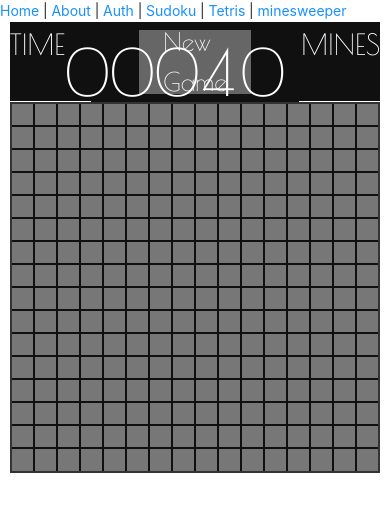
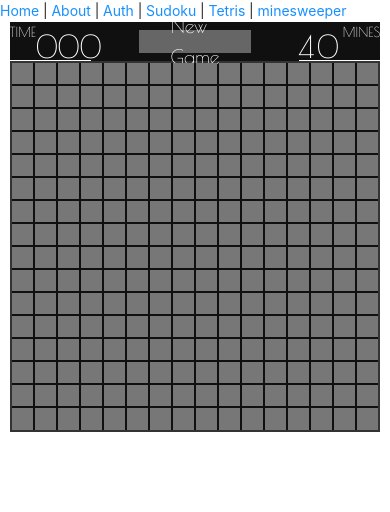
Before and after one commit to Manion-sebastian/waggroup, a Next.js app: page /minesweeper in a window 390 px wide. Shown: the top 512 px of the page. Built offline with nearby package versions, Linux system fonts and the light colour scheme.

Commit message:
makes minesweeper mobile responsive

```diff
--- a/styles/minesweeper/GameBoardButtons.module.css
+++ b/styles/minesweeper/GameBoardButtons.module.css
@@ -4,7 +4,7 @@
   gap: .3rem;
   width: 100%;
   height: 100%;
-  font-size: 1.8em;
+  font-size: clamp(.2rem, 5vw, 1.8rem);
   color: white;
   padding-block: .5rem;
   user-select: none;
@@ -16,6 +16,7 @@
   align-items: center;
   width: 30%;
   height: 100%;
+  min-width: 30%;
   background: var(--bg-game-1);
   padding-inline: 2em;
 }
--- a/styles/minesweeper/Mines.module.css
+++ b/styles/minesweeper/Mines.module.css
@@ -5,7 +5,7 @@
   flex: 0 1 auto;
   flex-direction: row-reverse;
   justify-content: space-between;
-  gap: 1rem;
+  gap: 1vw;
   width: 22%;
   height: 100%;
   color: white;
@@ -18,9 +18,9 @@
 }
 
 .title {
-  font-size: 1.8rem;
+  font-size: clamp(.3rem, 3.5vw, 1.8rem);
 }
 
 .mines {
-  font-size: 4rem;
+  font-size: clamp(.67rem, 8vw, 4rem);
 }
--- a/styles/minesweeper/Tile.module.css
+++ b/styles/minesweeper/Tile.module.css
@@ -34,18 +34,19 @@
   font-family: 'Press Start 2p';
   font-weight: 100;
   color: var(--tile);
-  font-size: 100%;
+  font-size: clamp(.2rem, 3vw, 1.5rem);
   user-select: none;
 }
 
 .flag {
   aspect-ratio: 1;
+  position: relative;
   display: flex;
   justify-content: center;
   align-items: center;
-  position: relative;
+  width: 100%;
   background: var(--tile-flag-2);
-  width: 100%;
+  font-size: clamp(.2rem, 3vw, 1.5rem);
   user-select: none;
 }
 
--- a/styles/minesweeper/Timer.module.css
+++ b/styles/minesweeper/Timer.module.css
@@ -15,9 +15,9 @@
 }
 
 .title {
-  font-size: 1.8rem;
+  font-size: clamp(.3rem, 3.5vw, 1.8rem);
 }
 
 .timer {
-  font-size: 4rem;
+  font-size: clamp(.67rem, 8vw, 4rem);
 }
--- a/styles/minesweeper/minesweeper.module.css
+++ b/styles/minesweeper/minesweeper.module.css
@@ -25,5 +25,5 @@
   display: flex;
   justify-content: space-between;
   font-family: 'Poiret One', sans-serif;
-  width: 100%; height: 5rem;
+  width: 100%; height: clamp(.67rem, 10vw, 5rem);
 }
```
